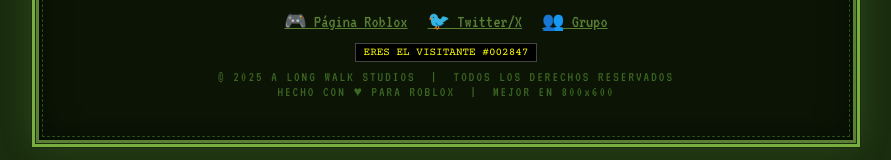
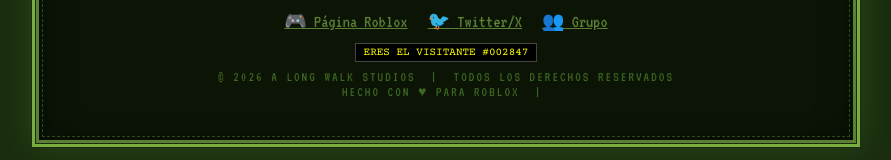
Before and after one commit to arivas-arch/A-LONG-WALK-2026, a plain HTML site: page index (1).html in a window 1280 px wide. Shown: the part 1965-2125 px from the top of the page, without its empty margins (194-1085 px from the left). Drawn offline with nearby package versions, Linux system fonts and the light colour scheme.

Commit message:
Update index (1).html

```diff
--- a/index (1).html
+++ b/index (1).html
@@ -820,8 +820,8 @@
             <span class="hit-counter-gif">ERES EL VISITANTE #<span id="footerCount">002847</span></span>
           </div>
           <div class="footer-copy">
-            &copy; 2025 A LONG WALK STUDIOS &nbsp;|&nbsp; TODOS LOS DERECHOS RESERVADOS<br>
-            HECHO CON ♥ PARA ROBLOX &nbsp;|&nbsp; MEJOR EN 800x600
+            &copy; 2026 A LONG WALK STUDIOS &nbsp;|&nbsp; TODOS LOS DERECHOS RESERVADOS<br>
+            HECHO CON ♥ PARA ROBLOX &nbsp;|&nbsp;
           </div>
         </div>
 
```
